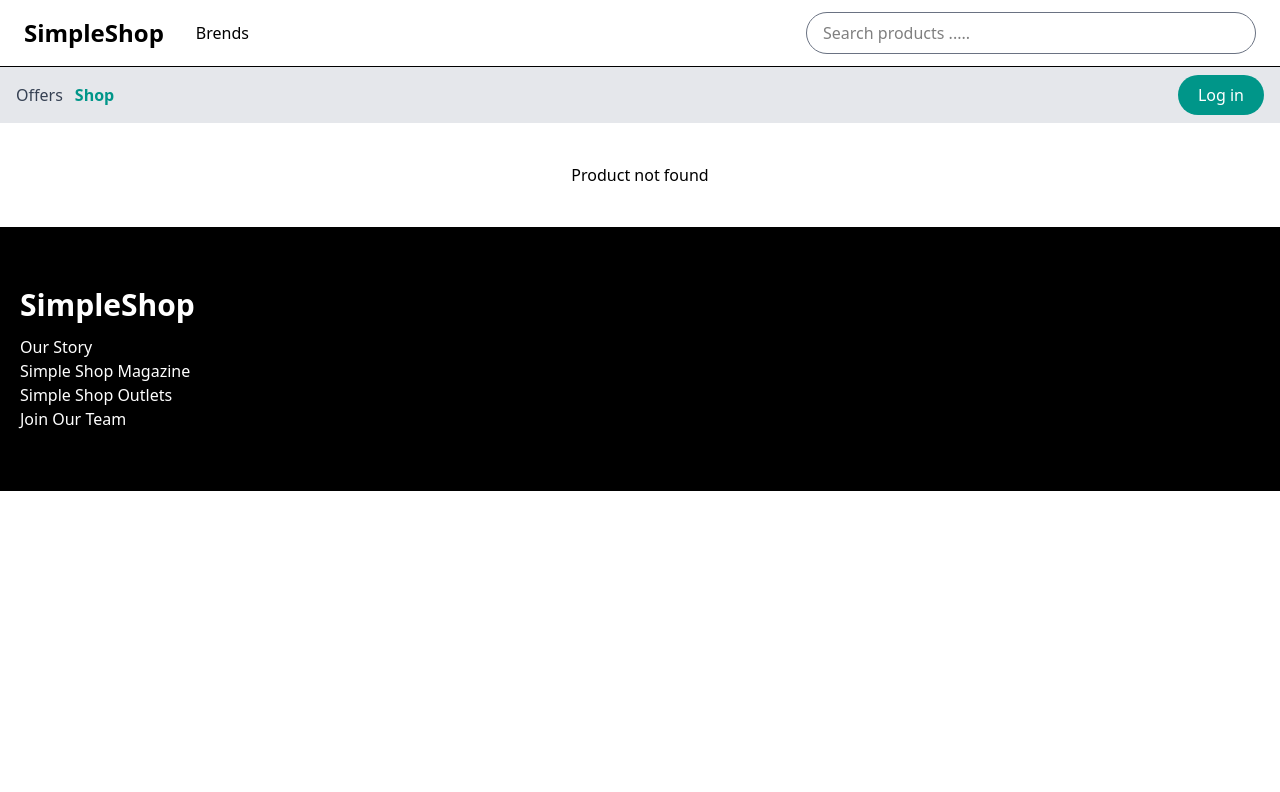
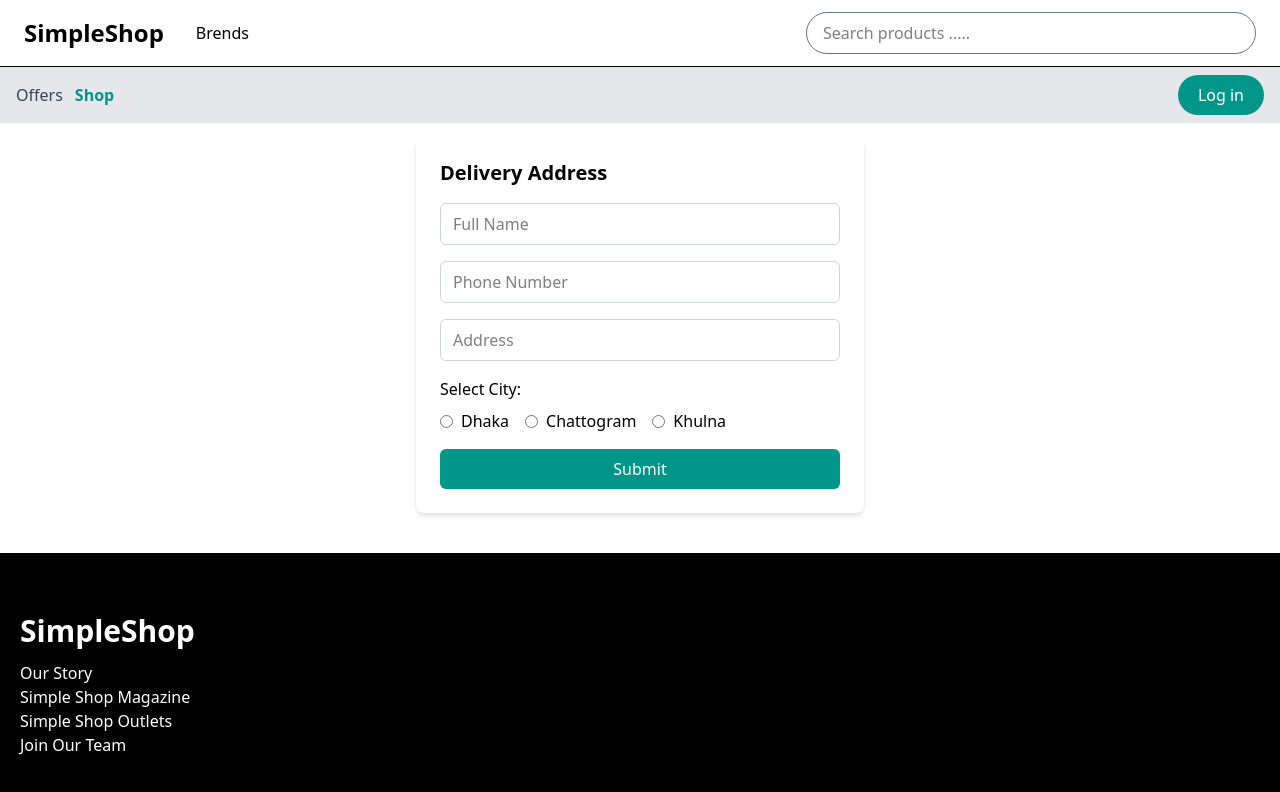
Before and after one commit to rajibulislam60/simpleshop, a React (Vite) app in the folder client/: page /shop/order in a window 1280 px wide. Before the commit this address had no page. Shown: the top 792 px of the page. Built offline with nearby package versions, Linux system fonts and the light colour scheme.

Commit message:
address add

```diff
--- a/client/src/App.jsx
+++ b/client/src/App.jsx
@@ -12,6 +12,7 @@ import RootLayOut from "./layout/RootLayOut";
 import Shop from "./pages/Shop";
 import SingleProduct from "./components/products/SingleProduct";
 import Order from "./pages/Order";
+import Address from "./pages/Address";
 
 const router = createBrowserRouter(
   createRoutesFromElements(
@@ -22,6 +23,7 @@ const router = createBrowserRouter(
           <Route path="/shop" element={<Shop />} />
           <Route path="/shop/:id" element={<SingleProduct />} />
           <Route path="/shop/order/:id" element={<Order />} />
+          <Route path="/shop/order" element={<Address />} />
         </Route>
       </Route>
     </>
--- /dev/null
+++ b/client/src/pages/Address.jsx
@@ -0,0 +1,56 @@
+import React from "react";
+import Container from "./../components/Container";
+
+const Address = () => {
+  return (
+    <div>
+      <Container>
+        <div className="max-w-md mx-auto bg-white shadow-md rounded-lg p-6">
+          <h2 className="text-xl font-semibold mb-4">Delivery Address</h2>
+          <form className="flex flex-col gap-4">
+            <input
+              type="text"
+              placeholder="Full Name"
+              className="border border-gray-300 rounded-md px-3 py-2 focus:outline-none focus:ring-2 focus:ring-teal-500"
+            />
+            <input
+              type="tel"
+              placeholder="Phone Number"
+              className="border border-gray-300 rounded-md px-3 py-2 focus:outline-none focus:ring-2 focus:ring-teal-500"
+            />
+            <input
+              type="text"
+              placeholder="Address"
+              className="border border-gray-300 rounded-md px-3 py-2 focus:outline-none focus:ring-2 focus:ring-teal-500"
+            />
+            <div>
+              <p className="mb-2 font-medium">Select City:</p>
+              <div className="flex gap-4">
+                <label className="flex items-center gap-2">
+                  <input type="radio" name="city" value="Dhaka" />
+                  Dhaka
+                </label>
+                <label className="flex items-center gap-2">
+                  <input type="radio" name="city" value="Chattogram" />
+                  Chattogram
+                </label>
+                <label className="flex items-center gap-2">
+                  <input type="radio" name="city" value="Khulna" />
+                  Khulna
+                </label>
+              </div>
+            </div>
+            <button
+              type="submit"
+              className="bg-teal-600 hover:bg-teal-800 text-white py-2 px-4 rounded-md font-medium"
+            >
+              Submit
+            </button>
+          </form>
+        </div>
+      </Container>
+    </div>
+  );
+};
+
+export default Address;
--- a/client/src/pages/Order.jsx
+++ b/client/src/pages/Order.jsx
@@ -20,8 +20,12 @@ const Order = () => {
   return (
     <div>
       <Container>
-        <div>
-          <img src={product.image} alt={product.name} />
+        <div className="flex justify-between items-center">
+          <img
+            className="w-30 h-10 object-cover"
+            src={product.image}
+            alt={product.name}
+          />
           <h3>{product.name}</h3>
           <h4>Quantity: {product.quantity}</h4>
           <h4>Price per unit: {product.price}</h4>
```
